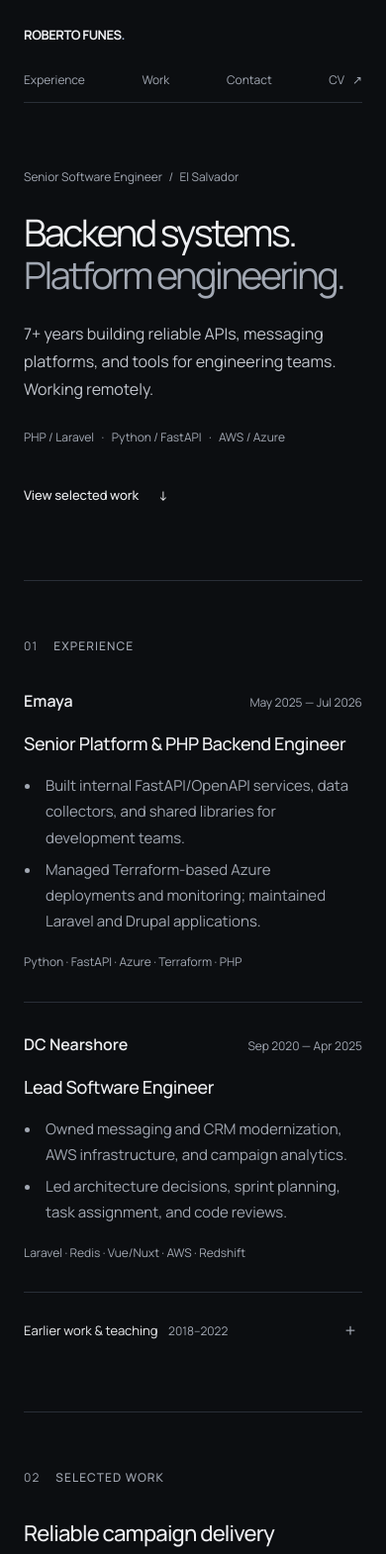
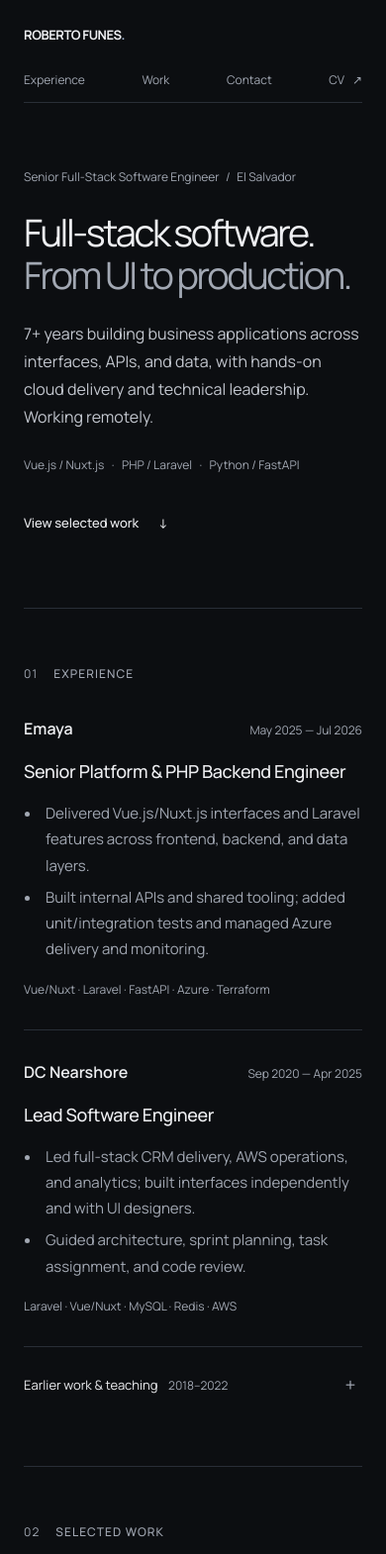
Before and after one commit to rfunes98/robertofunes98.github.io, a plain HTML site: page index.html in a window 390 px wide. Shown: the top 1570 px of the page at 99% size. Drawn offline with Linux system fonts and the light colour scheme.

Commit message:
Present full-stack profile and frontend experience

```diff
--- a/index.html
+++ b/index.html
@@ -3,18 +3,18 @@
 <head>
   <meta charset="utf-8">
   <meta name="viewport" content="width=device-width, initial-scale=1">
-  <meta name="description" content="Roberto Funes — Senior Software Engineer. 7+ years building backend systems, reliable messaging, and internal engineering platforms with Laravel, FastAPI, AWS and Azure.">
+  <meta name="description" content="Roberto Funes — Senior Full-Stack Software Engineer. 7+ years building Vue/Nuxt interfaces, Laravel and FastAPI APIs, and reliable applications on AWS and Azure.">
   <meta name="theme-color" content="#0c0e11">
   <meta property="og:type" content="profile">
-  <meta property="og:title" content="Roberto Funes — Backend & Platform Engineer">
-  <meta property="og:description" content="Backend systems, reliable messaging, and engineering platforms. Professional work by Roberto Funes.">
+  <meta property="og:title" content="Roberto Funes — Senior Full-Stack Software Engineer">
+  <meta property="og:description" content="Vue/Nuxt interfaces, Laravel and FastAPI services, and cloud delivery. Professional work by Roberto Funes.">
   <meta name="twitter:card" content="summary">
-  <title>Roberto Funes — Backend & Platform Engineer</title>
+  <title>Roberto Funes — Senior Full-Stack Software Engineer</title>
   <link rel="icon" href="assets/favicon.svg" type="image/svg+xml">
   <link rel="preload" href="assets/fonts/manrope-latin.woff2" as="font" type="font/woff2" crossorigin>
   <link rel="stylesheet" href="styles.css">
   <script src="app.js" defer></script>
-  <script type="application/ld+json">{"@context":"https://schema.org","@type":"Person","name":"Roberto Funes","jobTitle":"Senior Software Engineer","email":"mailto:robertofunes98@gmail.com","homeLocation":{"@type":"Country","name":"El Salvador"},"knowsAbout":["Laravel","FastAPI","Backend Engineering","Platform Engineering","AWS","Azure"],"sameAs":["https://github.com/robertofunes98","https://www.linkedin.com/in/roberto-funes-6a263b122/"]}</script>
+  <script type="application/ld+json">{"@context":"https://schema.org","@type":"Person","name":"Roberto Funes","jobTitle":"Senior Full-Stack Software Engineer","email":"mailto:robertofunes98@gmail.com","homeLocation":{"@type":"Country","name":"El Salvador"},"knowsAbout":["Full-Stack Development","Vue.js","Nuxt.js","Laravel","FastAPI","Backend Engineering","Platform Engineering","AWS","Azure"],"sameAs":["https://github.com/robertofunes98","https://www.linkedin.com/in/roberto-funes-6a263b122/"]}</script>
 </head>
 <body id="top">
   <a class="skip-link" href="#main">Skip to content</a>
@@ -24,10 +24,10 @@
   </header>
   <main id="main">
     <section class="hero wrap" aria-labelledby="hero-title">
-      <p class="hero-name">Senior Software Engineer <span aria-hidden="true">/</span> El Salvador</p>
-      <h1 id="hero-title">Backend systems.<br><span>Platform engineering.</span></h1>
-      <p class="hero-description">7+ years building reliable APIs, messaging platforms,<br class="desktop-break"> and tools for engineering teams. Working remotely.</p>
-      <p class="hero-stack">PHP / Laravel <span aria-hidden="true">·</span> Python / FastAPI <span aria-hidden="true">·</span> AWS / Azure</p>
+      <p class="hero-name">Senior Full-Stack Software Engineer <span aria-hidden="true">/</span> El Salvador</p>
+      <h1 id="hero-title">Full-stack software.<br><span>From UI to production.</span></h1>
+      <p class="hero-description">7+ years building business applications across interfaces, APIs, and data, with hands-on cloud delivery and technical leadership. Working remotely.</p>
+      <p class="hero-stack">Vue.js / Nuxt.js <span aria-hidden="true">·</span> PHP / Laravel <span aria-hidden="true">·</span> Python / FastAPI</p>
       <a class="text-link hero-action" href="#work">View selected work <span aria-hidden="true">↓</span></a>
     </section>
 
@@ -35,11 +35,11 @@
       <h2 class="section-title" id="experience-title"><span>01</span> Experience</h2>
       <article class="experience-entry">
         <div class="entry-meta"><p class="company">Emaya</p><p class="date">May 2025 — Jul 2026</p></div>
-        <div class="entry-body"><h3>Senior Platform & PHP Backend Engineer</h3><ul><li>Built internal FastAPI/OpenAPI services, data collectors, and shared libraries for development teams.</li><li>Managed Terraform-based Azure deployments and monitoring; maintained Laravel and Drupal applications.</li></ul><p class="tech-line">Python · FastAPI · Azure · Terraform · PHP</p></div>
+        <div class="entry-body"><h3>Senior Platform & PHP Backend Engineer</h3><ul><li>Delivered Vue.js/Nuxt.js interfaces and Laravel features across frontend, backend, and data layers.</li><li>Built internal APIs and shared tooling; added unit/integration tests and managed Azure delivery and monitoring.</li></ul><p class="tech-line">Vue/Nuxt · Laravel · FastAPI · Azure · Terraform</p></div>
       </article>
       <article class="experience-entry">
         <div class="entry-meta"><p class="company">DC Nearshore</p><p class="date">Sep 2020 — Apr 2025</p></div>
-        <div class="entry-body"><h3>Lead Software Engineer</h3><ul><li>Owned messaging and CRM modernization, AWS infrastructure, and campaign analytics.</li><li>Led architecture decisions, sprint planning, task assignment, and code reviews.</li></ul><p class="tech-line">Laravel · Redis · Vue/Nuxt · AWS · Redshift</p></div>
+        <div class="entry-body"><h3>Lead Software Engineer</h3><ul><li>Led full-stack CRM delivery, AWS operations, and analytics; built interfaces independently and with UI designers.</li><li>Guided architecture, sprint planning, task assignment, and code review.</li></ul><p class="tech-line">Laravel · Vue/Nuxt · MySQL · Redis · AWS</p></div>
       </article>
       <details class="earlier-work"><summary><span>Earlier work & teaching <span class="summary-meta">2018–2022</span></span><span class="disclosure-icon" aria-hidden="true">+</span></summary><div class="earlier-body"><p><strong>MoonDev & Successful Decision · Freelance, 2019–2022.</strong> Laravel transport APIs, GPS integrations, Java/Spring Boot order systems and ERP reporting.</p><p><strong>ITCA-FEPADE · 2019–2022.</strong> Programming instructor: Java, PHP, C++ and C#.</p><p><strong>Cruz Roja El Salvador · Freelance, 2018–2019.</strong> Java/Firebase Android application for volunteer management.</p><a class="text-link" href="assets/roberto-funes-cv.html">Full experience & dates <span aria-hidden="true">↗</span></a></div></details>
     </section>
@@ -63,7 +63,7 @@
 
     <section class="section wrap" id="expertise" aria-labelledby="expertise-title">
       <h2 class="section-title" id="expertise-title"><span>03</span> Core expertise</h2>
-      <div class="competency-grid"><div class="competency"><h3>Backend systems</h3><p>Laravel, FastAPI, Spring Boot.<br>REST/GraphQL APIs and integrations.</p></div><div class="competency"><h3>Data & reliability</h3><p>PostgreSQL, MySQL, Redis, Redshift.<br>Queues, caching, idempotency.</p></div><div class="competency"><h3>Platform & delivery</h3><p>AWS, Azure, Terraform, CI/CD.<br>Developer tooling and observability.</p></div></div>
+      <div class="competency-grid"><div class="competency"><h3>Frontend & interfaces</h3><p>Vue.js, Nuxt.js, Tailwind CSS.<br>Figma, Chart.js, DataTables.</p></div><div class="competency"><h3>Backend & reliability</h3><p>Laravel, FastAPI, REST/GraphQL.<br>SQL, Redis, queues, idempotency.</p></div><div class="competency"><h3>Platform & delivery</h3><p>AWS, Azure, Terraform, CI/CD.<br>Developer tooling and observability.</p></div></div>
     </section>
 
     <section class="section contact-section wrap" id="contact" aria-labelledby="contact-title">
--- a/projects.json
+++ b/projects.json
@@ -10,7 +10,8 @@
       "decisions": [
         "Redis-backed queues and asynchronous processing, with idempotency keys to prevent duplicate sends.",
         "Twilio, Plivo and Telnyx for SMS; SendGrid and SES for email. CloudWatch for delivery monitoring.",
-        "Laravel APIs and Vue/Nuxt for the CRM; MySQL for operations and Redshift for campaign analytics."
+        "Laravel APIs and Vue/Nuxt for the CRM; MySQL for operations and Redshift for campaign analytics.",
+        "Chart.js and DataTables for reporting interfaces, built independently and from designers' mockups; unit and integration tests across application layers."
       ],
       "outcome": "Resolved the reported delivery-loss issues, prevented duplicate sends, and added campaign reporting.",
       "evidence": "Professional account; no measured throughput, uptime or cost figures are published."
--- a/styles.css
+++ b/styles.css
@@ -44,7 +44,7 @@ a:focus-visible, button:focus-visible, summary:focus-visible { outline: 3px soli
 .site-header nav a { display: inline-flex; align-items: center; min-height: 44px; gap: 8px; color: var(--muted); font-size: 12px; }
 a { transition: color 160ms; }
 a:hover { color: var(--text); }
-.hero { padding-block: 120px 112px; }
+.hero { padding-block: 96px 80px; }
 .hero-name { font-size: 14px; color: var(--muted); margin-bottom: 28px; }
 .hero-name > span { margin-inline: 10px; color: var(--muted); }
 .hero h1 { font-size: clamp(44px, 6.2vw, 88px); font-weight: 400; letter-spacing: -.065em; line-height: 1.08; }
```
Also changed, not shown: assets/roberto-funes-cv.html (+10 -5 lines).
